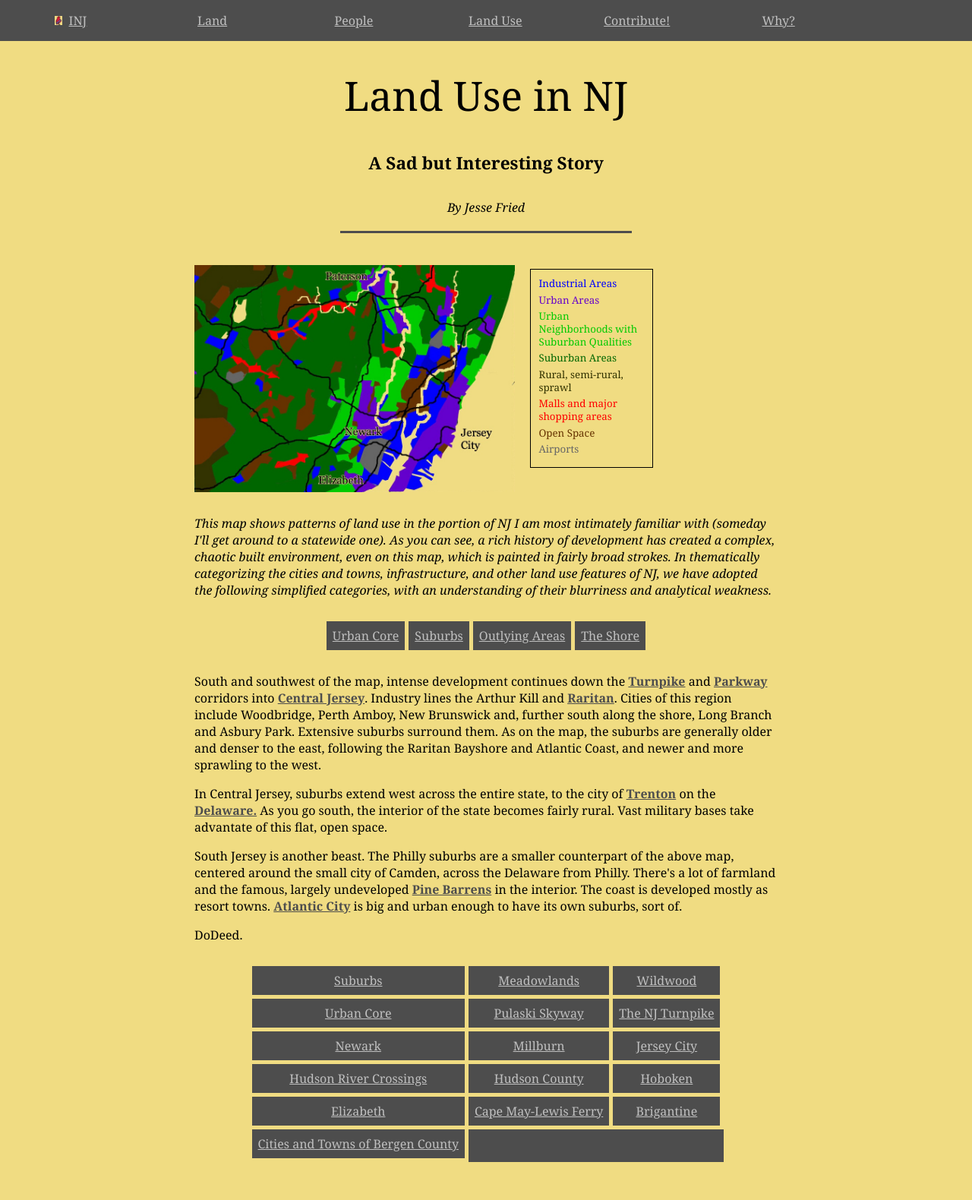
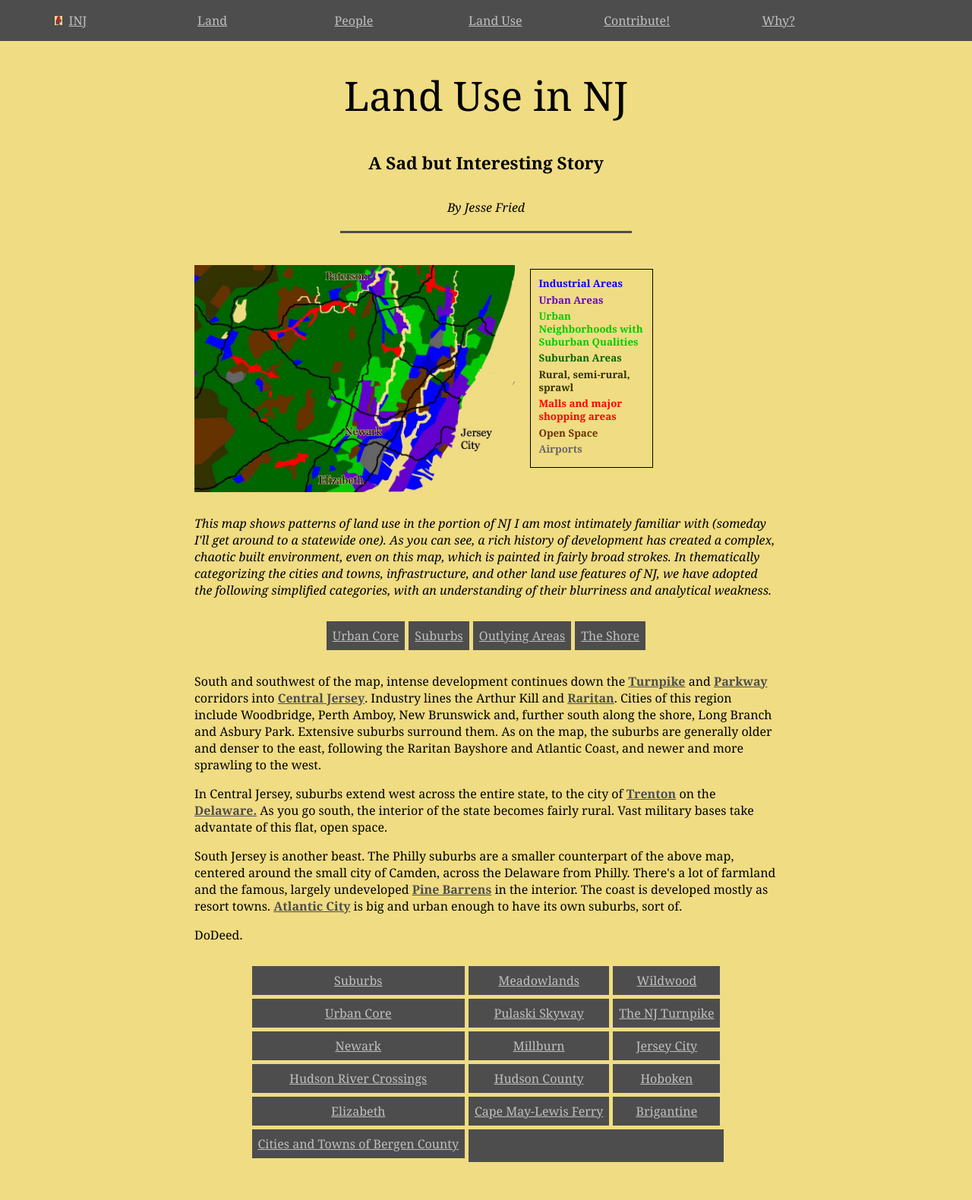
Before and after one commit to jonfried/oakafee.github.io, a Jekyll site: the page built from land-use.html, in a window 1280 px wide. Shown: the whole page at 76% size. Built offline with Jekyll 4.4.1, drawn with Linux system fonts in a browser that asks for light colours.

Commit message:
Update style.css

```diff
--- a/styles/style.css
+++ b/styles/style.css
@@ -139,6 +139,7 @@
      margin: 0 0 25px 0;
      float: left;
      width: 55%;
+     min-width: 321px;
 }
 #land-map {
 	width: 45%;
@@ -162,6 +163,7 @@
 p.key {
      margin: 0 0 5px 0;
      padding: 0;
+     font-weight: bold;
 }
 span.key-color {
      font-size: 12pt;
```
